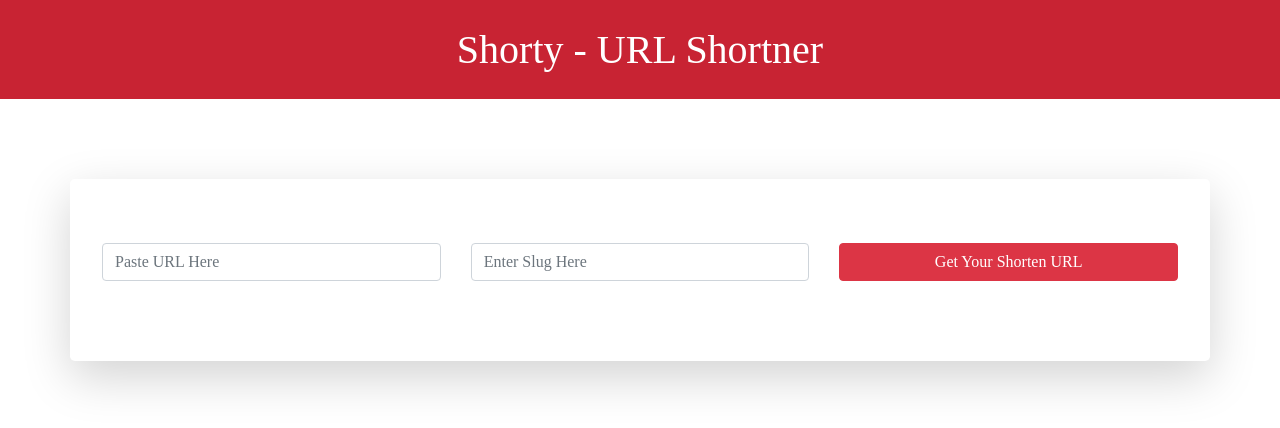
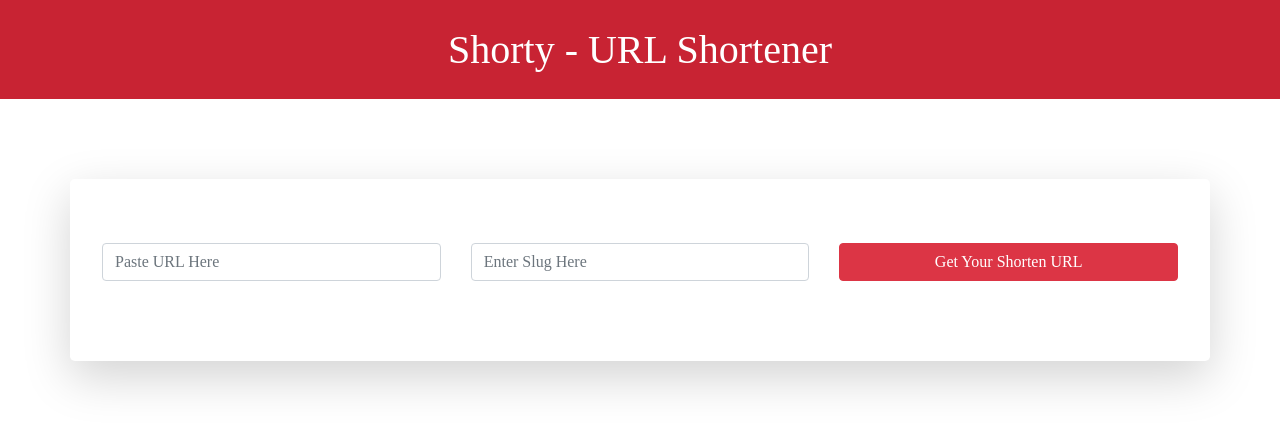
Before and after one commit to Rishi-121/shorty-url-shortner, a website: page public/index.html in a window 1280 px wide. Drawn offline with nearby package versions, Linux system fonts and the light colour scheme; a web font is replaced by a local one.

Commit message:
Modified the code files

```diff
--- a/public/index.html
+++ b/public/index.html
@@ -1,7 +1,7 @@
 <!DOCTYPE html>
 <html lang="en">
   <head>
-    <title>Shorty - URL Shortner</title>
+    <title>Shorty - URL Shortener</title>
     <!-- Required meta tags -->
     <meta charset="utf-8" />
     <meta
@@ -21,7 +21,7 @@
     <link rel="stylesheet" href="./main.css" />
   </head>
   <body>
-    <h1 class="text-center heading">Shorty - URL Shortner</h1>
+    <h1 class="text-center heading">Shorty - URL Shortener</h1>
     <form
       class="jumbotron container shadow-lg"
       id="urlForm"
```
Also changed, not shown: README.md.
